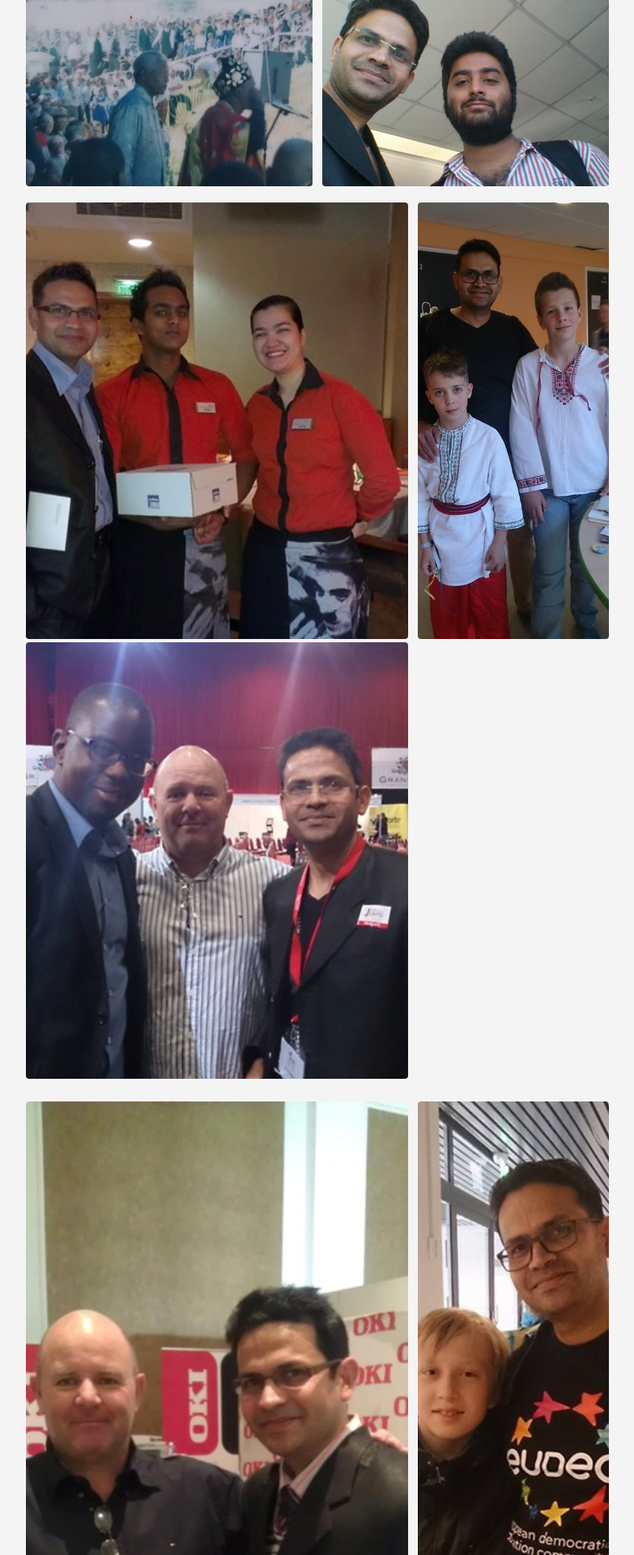
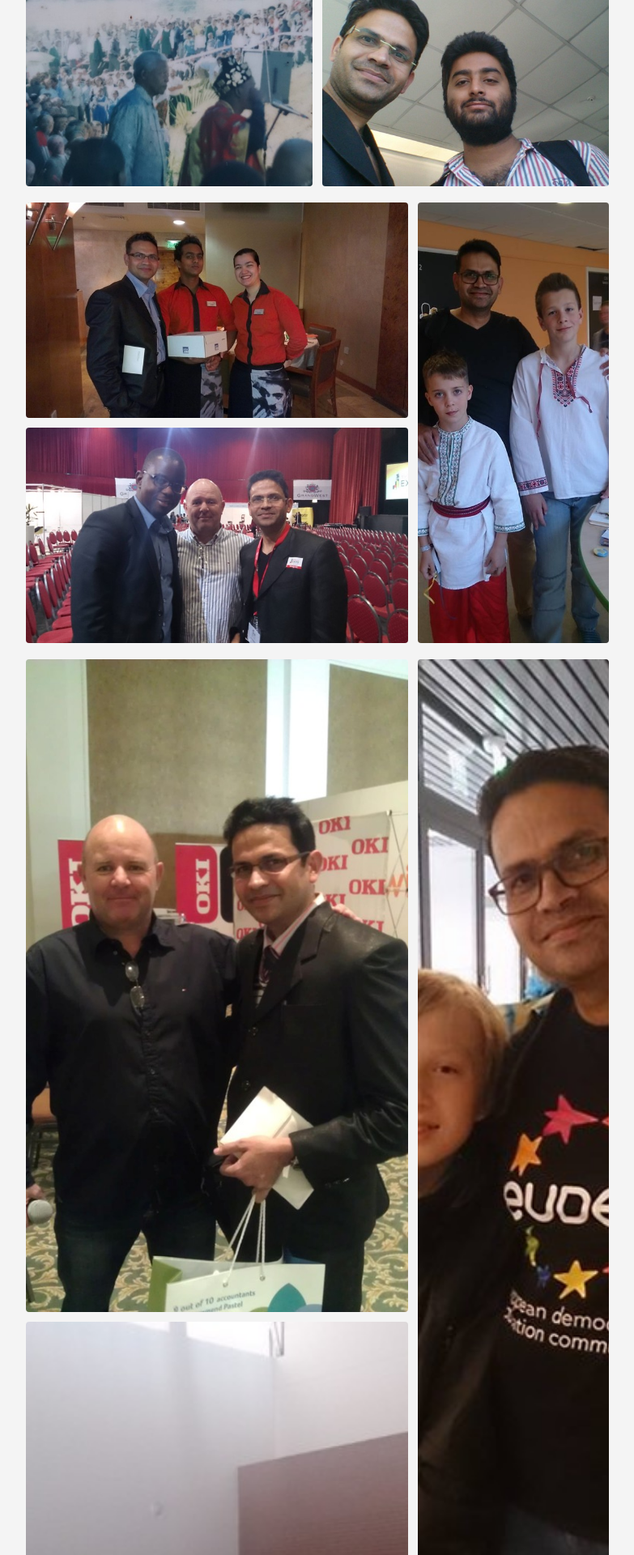
Before and after one commit to KayeSev97/KayeSev97.github.io, a Jekyll site: the page built from portfolio.md, in a window 1280 px wide. Shown: the part 1049-2969 px from the top of the page at 81% size, without its empty margins (248-1031 px from the left). Built offline with Jekyll 4.4.1, drawn with Linux system fonts in a browser that asks for light colours.

Commit message:
Updated gallery layout again again

```diff
--- a/portfolio.md
+++ b/portfolio.md
@@ -37,25 +37,17 @@ permalink: /portfolio/
     <img src="/assets/images/gallery4.jpg" alt="gallery4">
   </div>
 
-  <div class="image-grid-custom">
-    <div class="left-column">
-      <img src="/assets/images/gallery5.jpg" alt="gallery5">
-      <img src="/assets/images/gallery7.jpg" alt="gallery7">
-    </div>
-    <div class="right-column">
-      <img src="/assets/images/gallery11.jpg" alt="gallery11">
-    </div>
-  </div>
+<div class="image-grid-custom">
+  <img src="/assets/images/gallery5.jpg" alt="gallery5">
+  <img src="/assets/images/gallery7.jpg" alt="gallery7">
+  <img src="/assets/images/gallery11.jpg" alt="gallery11">
+</div>
 
-  <div class="image-grid-custom">
-    <div class="left-column">
-      <img src="/assets/images/gallery6.jpg" alt="gallery5">
-      <img src="/assets/images/gallery8.jpg" alt="gallery7">
-    </div>
-    <div class="right-column">
-      <img src="/assets/images/gallery12.jpg" alt="gallery11">
-    </div>
-  </div>
+<div class="image-grid-custom">
+  <img src="/assets/images/gallery6.jpg" alt="gallery6">
+  <img src="/assets/images/gallery8.jpg" alt="gallery8">
+  <img src="/assets/images/gallery12.jpg" alt="gallery12">
+</div>
 
   <div class="image-grid">
     <img src="/assets/images/gallery9.jpg" alt="gallery9">
```
